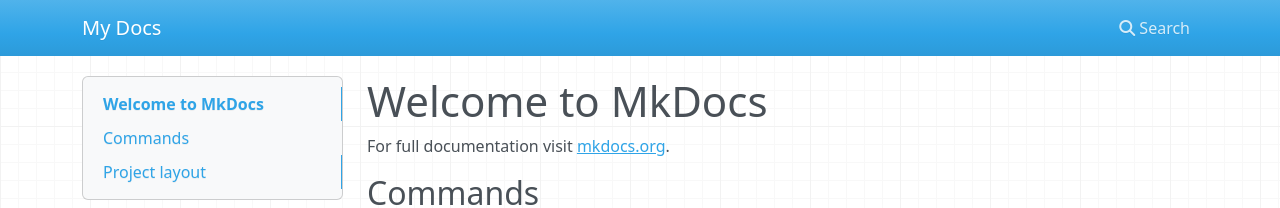
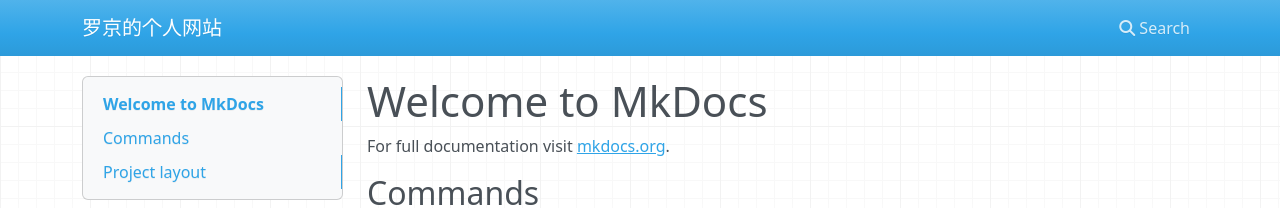
Before and after one commit to imessiy/Luo-Jing.github.io, an MkDocs documentation site: the page built from docs/index.md, in a window 1280 px wide. Shown: the top 208 px of the page. Built offline with MkDocs 1.6.1, drawn with Linux system fonts in a browser that asks for light colours; nearby versions of some CDN libraries.

Commit message:
edit site_name

```diff
--- a/mkdocs.yml
+++ b/mkdocs.yml
@@ -1 +1,2 @@
-site_name: My Docs
+site_name: 罗京的个人网站
+site_url: https://imessiy.github.io
```
